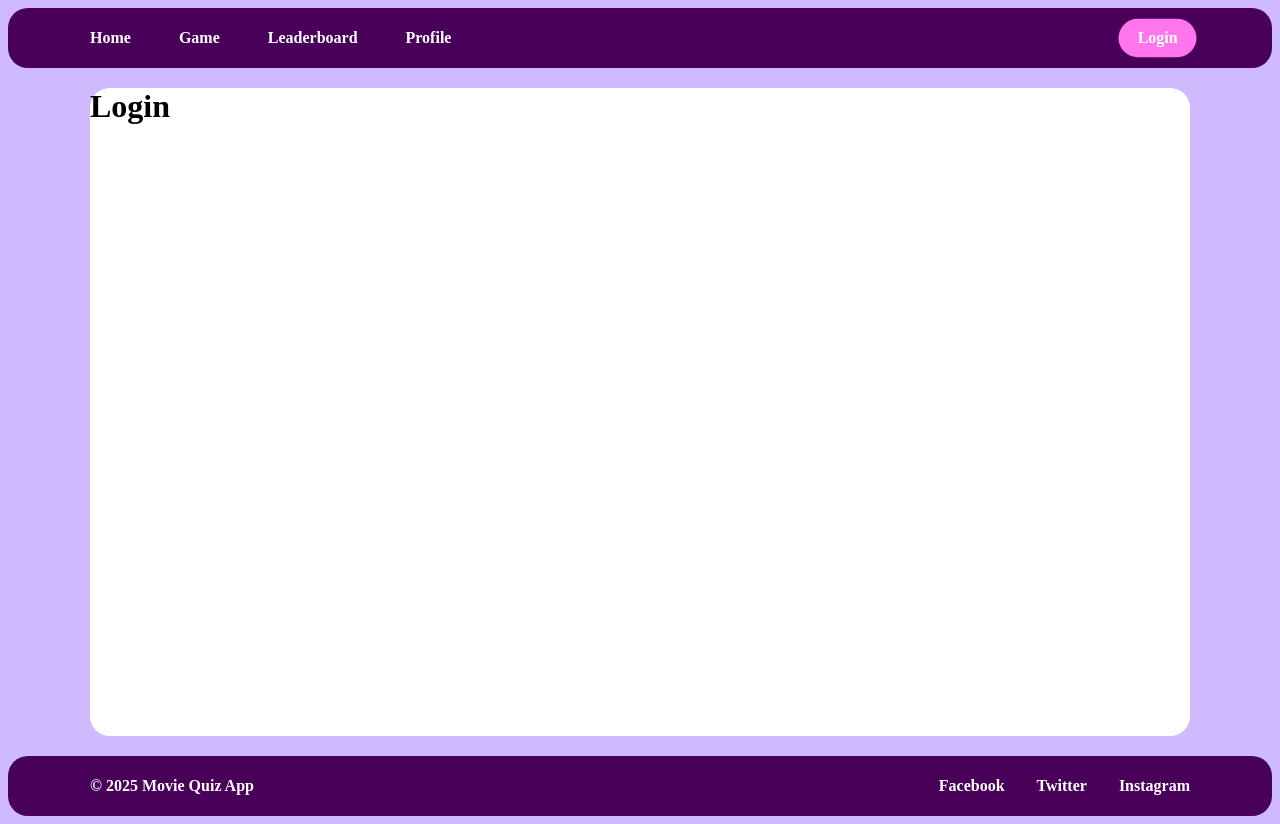
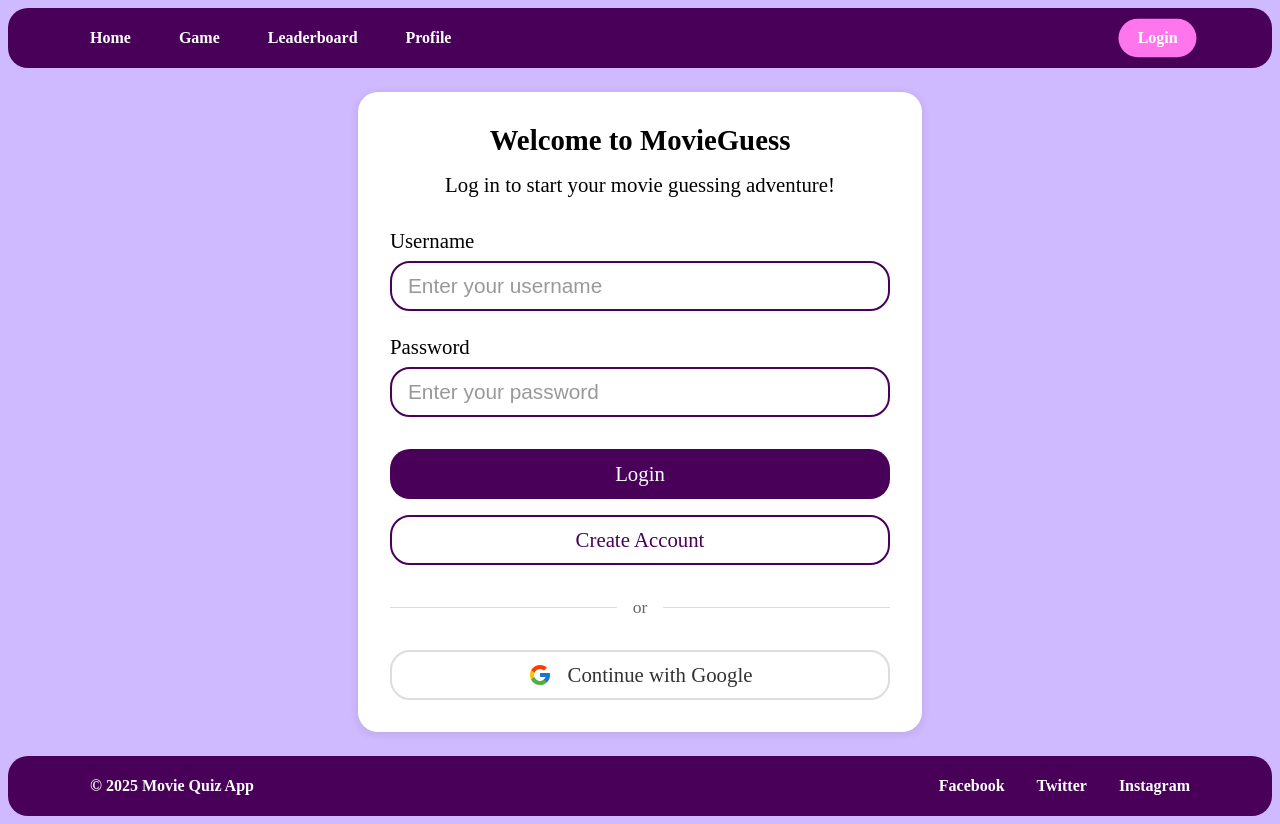
Before and after one commit to yozhek/FrontEnd_project, a Vue app in the folder frontend_project/: page /login in a window 1280 px wide. Built offline with nearby package versions, Linux system fonts and the light colour scheme; a web font is replaced by a local one.

Commit message:
Zaklad login/registration

```diff
--- /dev/null
+++ b/frontend_project/src/assets/auth-forms.css
@@ -0,0 +1,150 @@
+.main-info {
+  display: flex;
+  justify-content: center;
+  align-items: center;
+  min-height: 81vh;
+  width: 100%;
+  background: var(--color-primary-light);
+}
+
+.auth-form {
+  width: 100%;
+  max-width: 500px;
+  margin: 0 auto;
+  background: var(--color-white);
+  padding: 2rem;
+  border-radius: 20px;
+  box-shadow: 0 2px 10px rgba(0, 0, 0, 0.1);
+}
+
+.auth-title {
+  text-align: center;
+  color: var(--color-black);
+  margin-bottom: 1rem;
+  font-size: 1.8rem;
+}
+
+.auth-description {
+  text-align: center;
+  color: var(--color-black);
+  margin-bottom: 2rem;
+  font-size: 1.3rem;
+}
+
+.form-group {
+  margin-bottom: 1.5rem;
+}
+
+label {
+  display: block;
+  margin-bottom: 0.5rem;
+  color: var(--color-black);
+  font-size: 1.3rem;
+  font-weight: 500;
+}
+
+input {
+  width: 100%;
+  height: 50px;
+  padding: 0 1rem;
+  border: 2px solid var(--color-primary);
+  border-radius: 20px;
+  font-size: 1.3rem;
+  transition: all 0.3s ease;
+  color: var(--color-black);
+  background: var(--color-white);
+  box-sizing: border-box;
+}
+
+input:focus {
+  outline: none;
+  border-color: var(--color-accent);
+  transform: scale(1.02);
+}
+
+input::placeholder {
+  color: #999;
+}
+
+.buttons {
+  display: flex;
+  flex-direction: column;
+  gap: 1rem;
+  margin-top: 2rem;
+}
+
+button {
+  width: 100%;
+  height: 50px;
+  padding: 0 1rem;
+  border: none;
+  border-radius: 20px;
+  font-size: 1.3rem;
+  cursor: pointer;
+  transition: all 0.3s ease;
+  font-weight: 500;
+  display: flex;
+  align-items: center;
+  justify-content: center;
+  box-sizing: border-box;
+}
+
+.login-btn {
+  background-color: var(--color-primary);
+  color: var(--color-white);
+}
+
+.login-btn:hover {
+  background-color: var(--color-accent);
+  transform: scale(1.05);
+}
+
+.register-btn {
+  background-color: var(--color-white);
+  color: var(--color-primary);
+  border: 2px solid var(--color-primary);
+}
+
+.register-btn:hover {
+  background-color: var(--color-primary);
+  color: var(--color-white);
+  transform: scale(1.05);
+}
+
+.divider {
+  display: flex;
+  align-items: center;
+  text-align: center;
+  margin: 2rem 0;
+}
+
+.divider::before,
+.divider::after {
+  content: '';
+  flex: 1;
+  border-bottom: 1px solid #ddd;
+}
+
+.divider span {
+  padding: 0 1rem;
+  color: #666;
+  font-size: 1.1rem;
+}
+
+.google-btn {
+  background-color: var(--color-white);
+  border: 2px solid #ddd;
+  color: #333;
+  font-size: 1.3rem;
+  gap: 1rem;
+}
+
+.google-btn:hover {
+  background-color: #f5f5f5;
+  transform: scale(1.05);
+}
+
+.google-logo {
+  width: 24px;
+  height: 24px;
+}
--- a/frontend_project/src/components/pages/Login.vue
+++ b/frontend_project/src/components/pages/Login.vue
@@ -1,11 +1,78 @@
 <template>
-  <h1>Login</h1>
+  <div class="main-info">
+    <div class="auth-form">
+      <h2 class="auth-title">Welcome to MovieGuess</h2>
+      <p class="auth-description">Log in to start your movie guessing adventure!</p>
+      <form @submit.prevent="handleSubmit">
+        <div class="form-group">
+          <label for="login">Username</label>
+          <input
+            type="text"
+            id="login"
+            v-model="login"
+            required
+            placeholder="Enter your username"
+          />
+        </div>
+        <div class="form-group">
+          <label for="password">Password</label>
+          <input
+            type="password"
+            id="password"
+            v-model="password"
+            required
+            placeholder="Enter your password"
+          />
+        </div>
+        <div class="buttons">
+          <button type="submit" class="login-btn">Login</button>
+          <button type="button" class="register-btn" @click="goToRegister">
+            Create Account
+          </button>
+        </div>
+      </form>
+      <div class="divider">
+        <span>or</span>
+      </div>
+      <button class="google-btn" @click="handleGoogleLogin">
+        <img src="@/assets/google-logo.svg" alt="Google logo" class="google-logo" />
+        Continue with Google
+      </button>
+    </div>
+  </div>
 </template>
 
 <script setup>
+import { ref } from 'vue'
+import { useRouter } from 'vue-router'
 
+const router = useRouter()
+const login = ref('')
+const password = ref('')
+
+const handleSubmit = async () => {
+  try {
+    // Here will be authentication logic
+    console.log('Login attempt:', { login: login.value, password: password.value })
+  } catch (error) {
+    console.error('Auth error:', error)
+  }
+}
+
+const handleGoogleLogin = async () => {
+  try {
+    // Here will be Google authentication logic
+    console.log('Google login attempt')
+  } catch (error) {
+    console.error('Google auth error:', error)
+  }
+}
+
+const goToRegister = () => {
+  router.push('/registration')
+}
 </script>
 
 <style scoped>
-
+@import '@/assets/auth-forms.css';
 </style>
--- /dev/null
+++ b/frontend_project/src/components/pages/Registration.vue
@@ -0,0 +1,93 @@
+<template>
+  <div class="main-info">
+    <div class="auth-form">
+      <h2 class="auth-title">Create Your Account</h2>
+      <p class="auth-description">Join MovieGuess and start your movie guessing adventure!</p>
+      <form @submit.prevent="handleSubmit">
+        <div class="form-group">
+          <label for="username">Username</label>
+          <input
+            type="text"
+            id="username"
+            v-model="username"
+            required
+            placeholder="Choose your username"
+          />
+        </div>
+        <div class="form-group">
+          <label for="email">Email</label>
+          <input
+            type="email"
+            id="email"
+            v-model="email"
+            required
+            placeholder="Enter your email"
+          />
+        </div>
+        <div class="form-group">
+          <label for="password">Password</label>
+          <input
+            type="password"
+            id="password"
+            v-model="password"
+            required
+            placeholder="Create a password"
+          />
+        </div>
+        <div class="buttons">
+          <button type="submit" class="login-btn">Create Account</button>
+          <button type="button" class="register-btn" @click="goToLogin">
+            Already have an account? Login
+          </button>
+        </div>
+      </form>
+      <div class="divider">
+        <span>or</span>
+      </div>
+      <button class="google-btn" @click="handleGoogleRegister">
+        <img src="@/assets/google-logo.svg" alt="Google logo" class="google-logo" />
+        Continue with Google
+      </button>
+    </div>
+  </div>
+</template>
+
+<script setup>
+import { ref } from 'vue'
+import { useRouter } from 'vue-router'
+
+const router = useRouter()
+const username = ref('')
+const email = ref('')
+const password = ref('')
+
+const handleSubmit = async () => {
+  try {
+    // Here will be registration logic
+    console.log('Registration attempt:', {
+      username: username.value,
+      email: email.value,
+      password: password.value
+    })
+  } catch (error) {
+    console.error('Registration error:', error)
+  }
+}
+
+const handleGoogleRegister = async () => {
+  try {
+    // Here will be Google registration logic
+    console.log('Google registration attempt')
+  } catch (error) {
+    console.error('Google registration error:', error)
+  }
+}
+
+const goToLogin = () => {
+  router.push('/login')
+}
+</script>
+
+<style scoped>
+@import '@/assets/auth-forms.css';
+</style>
--- a/frontend_project/src/router/index.js
+++ b/frontend_project/src/router/index.js
@@ -4,6 +4,7 @@ import Home from '@/components/pages/Home.vue'
 import Leaderboard from '@/components/pages/Leaderboard.vue'
 import Login from '@/components/pages/Login.vue'
 import Profile from '@/components/pages/Profile.vue'
+import Registration from '@/components/pages/Registration.vue'
 
 const router = createRouter({
   history: createWebHistory(import.meta.env.BASE_URL),
@@ -27,6 +28,11 @@ const router = createRouter({
     {
       path: '/profile',
       component: Profile,
+    },
+
+    {
+      path: '/registration',
+      component: Registration,
     }
   ],
 })
```
Also changed, not shown: frontend_project/src/assets/google-logo.svg (added).
